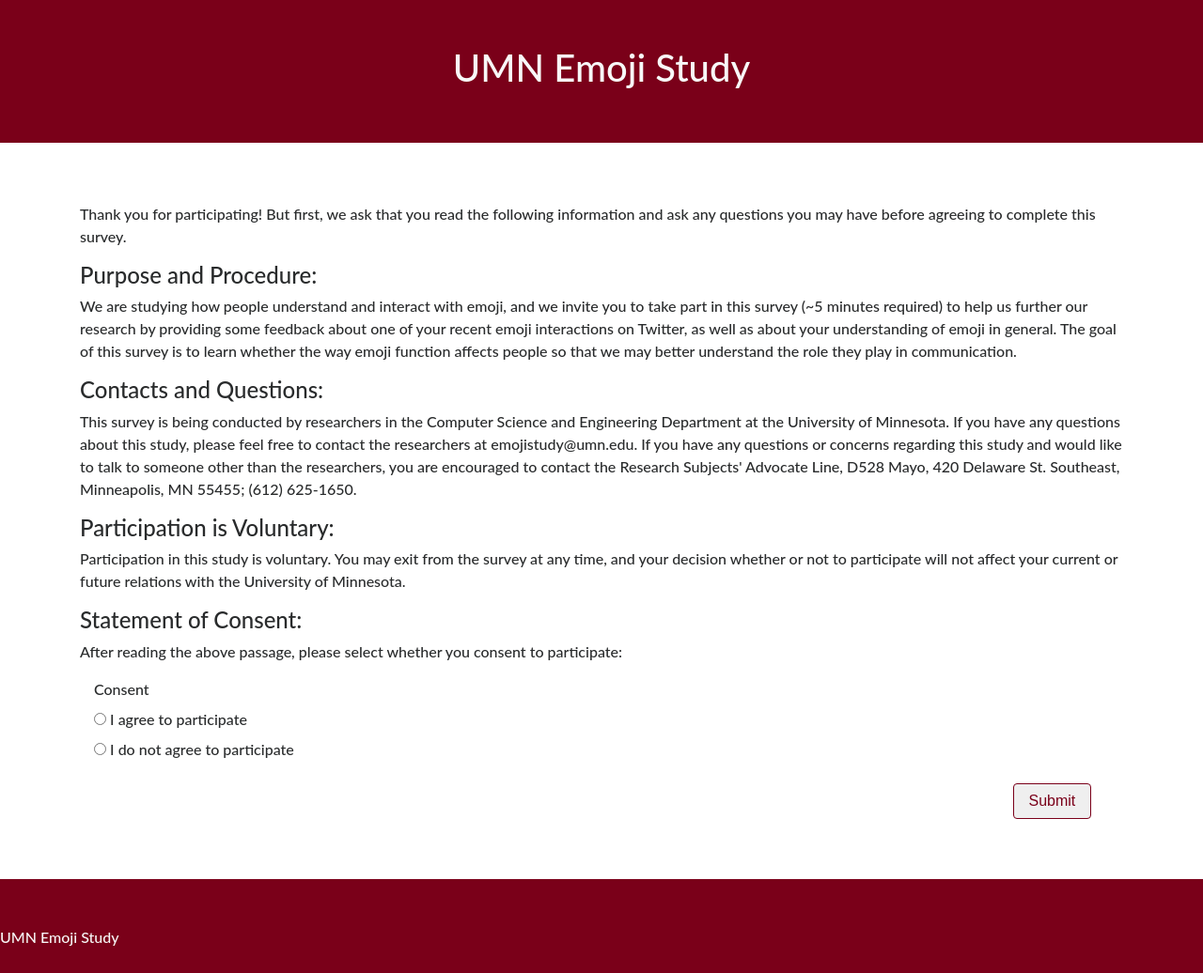
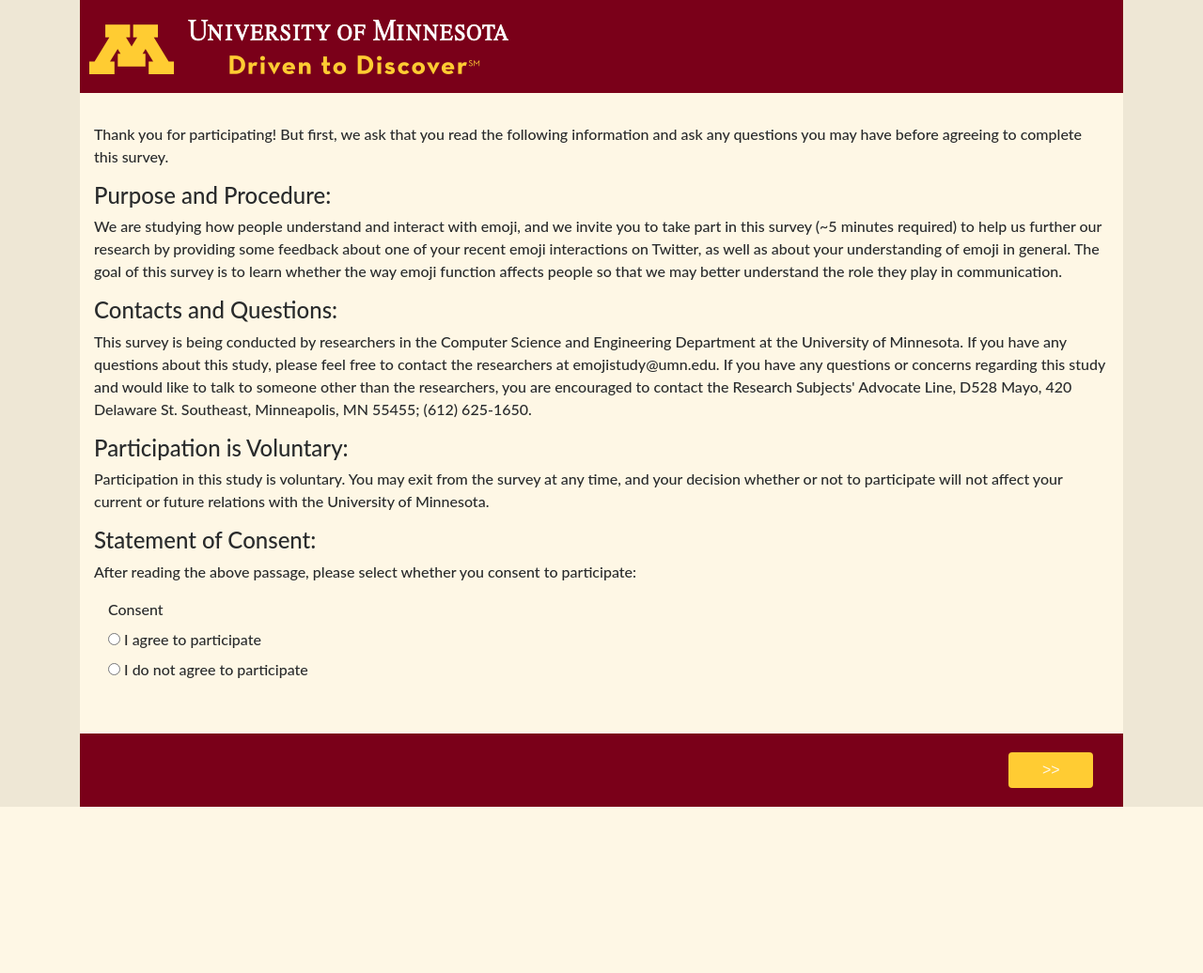
Before and after one commit to hannahmiller515/emoji-study-survey, a Flask app: page /survey/id/1 in a window 1280 px wide. Shown: the whole page at 94% size. After the commit the page ends 859 px from the top, so only its background shows below. Run offline with Flask 2, Linux system fonts and the light colour scheme; parts of the project's set-up code (start-up, migrations or seed data) failed here and were passed over; some libraries are stand-ins or nearby versions.

Commit message:
Favicon and UMN Branding survey

```diff
--- a/app/static/css/style.css
+++ b/app/static/css/style.css
@@ -3,6 +3,11 @@
 body, html {
     width: 100%;
     height: 100%;
+    background: #eee7d5;
+}
+
+.survey-background {
+    background: #fef7e5;
 }
 
 body, h1, h2, h3 {
@@ -14,6 +19,10 @@
     height: auto;
     padding-right: 5px;
     vertical-align: middle;
+}
+
+img {
+    position: relative;
 }
 
 .pad-bottom {
@@ -44,12 +53,6 @@
     margin-left: 20px;
 }
 
-footer {
-    padding: 50px 0;
-    background-color: #7a0019;
-    color: #f8f8f8;
-}
-
 .alert-info {
     width: 50%;
     margin: auto;
@@ -59,26 +62,32 @@
 }
 
 .btn-default {
-    border-color: #7a0019;
-    color: #7a0019;
+    background-color: #ffcc33;
+    width: 90px;
+    color: #fef7e5;
 }
 
 .btn-default:hover {
-    background-color: #7a0019;
-    color: #f8f8f8;
+    background-color: #ffb409;
 }
 
 .intro-header {
-    padding-top: 50px;
-    padding-bottom: 50px;
-    text-align: center;
+    padding-top: 20px;
+    padding-bottom: 20px;
+    padding-left: 10px;
     background-color: #7a0019;
-    color: #f8f8f8;
-    background-size: cover;
+
     height: 100%;
 }
 
-.footer, .push {
+.footer {
+    padding: 20px;
+    background-color: #7a0019;
+    background-size: cover;
+}
+
+.push {
     clear: both;
-    height: 4em;
+    height: 2em;
+    background: #fef7e5;
 }
--- a/app/survey/forms.py
+++ b/app/survey/forms.py
@@ -9,13 +9,13 @@
 class ConsentForm(FlaskForm):
     consent = RadioField(choices=Survey.informed_consent["options"],
                          validators=[InputRequired("Please provide your statement of consent.")])
-    submit = SubmitField('Submit')
+    submit = SubmitField('>>')
 
 class AgeForm(FlaskForm):
     handle = StringField("Twitter Handle", validators=[InputRequired("Please enter your twitter handle.")])
     age = RadioField(choices=Survey.page_one_age["age_options"],
                      validators=[InputRequired("Please select your age.")])
-    submit = SubmitField('Next >>')
+    submit = SubmitField('>>')
 
 class DeviceForm(FlaskForm):
     emoji = RadioField(choices=Survey.page_two_device["emoji_options"],
@@ -31,13 +31,13 @@
     Blackberry_Other = StringField()
     Windows_Other = StringField()
     Other = StringField()
-    submit = SubmitField('Next >>')
+    submit = SubmitField('>>')
 
 class AppearForm(FlaskForm):
     appear = RadioField(choices=Survey.yes_no_options,
                         validators=[InputRequired("Required")])
     appear_explanation = TextAreaField(Survey.explain)
-    submit = SubmitField('Next >>')
+    submit = SubmitField('>>')
 
 class EmojiRoleForm(FlaskForm):
     needs_emoji = RadioField(choices=Survey.page_four_emojirole["likert_options"],
@@ -46,17 +46,17 @@
                               validators=[InputRequired("Required")])
     could_substitute = RadioField(choices=Survey.page_four_emojirole["likert_options"],
                                   validators=[InputRequired("Required")])
-    submit = SubmitField('Next >>')
+    submit = SubmitField('>>')
 
 class ExposeForm(FlaskForm):
     aware = RadioField(choices=Survey.page_five_expose["expose_options"],
                        validators=[InputRequired("Required")])
-    submit = SubmitField('Next >>')
+    submit = SubmitField('>>')
 
 class ExplainForm(FlaskForm):
     describe_reaction = TextAreaField(Survey.page_six_explain["describe_reaction"])
     reaction = StringField(Survey.page_six_explain["reaction"],validators=[InputRequired("Required")])
-    submit = SubmitField('Next >>')
+    submit = SubmitField('>>')
 
 class EvalForm(FlaskForm):
     same_message = RadioField(choices=Survey.page_seven_eval["same_message_options"],
@@ -71,7 +71,7 @@
     edit_tweet = RadioField(choices=Survey.page_seven_eval["edit_tweet_options"],
                             validators=[InputRequired("Required")])
     edit_tweet_other = StringField()
-    submit = SubmitField('Next >>')
+    submit = SubmitField('>>')
 
 class FollowForm(FlaskForm):
     emoji_frequency = RadioField(choices=Survey.page_eight_follow["emoji_frequency_options"],
@@ -83,7 +83,7 @@
     effect_communication = RadioField(choices=Survey.yes_no_options,
                                       validators=[InputRequired("Required")])
     effect_communication_explanation = TextAreaField(Survey.explain)
-    submit = SubmitField('Next >>')
+    submit = SubmitField('>>')
 
 class AudienceForm(FlaskForm):
     audience_description = TextAreaField(Survey.page_nine_audience["audience_description"])
@@ -134,9 +134,9 @@
     Windows_Other_desc = StringField()
     use_on_Other = BooleanField("Other:")
     Other_desc = StringField()
-    submit = SubmitField('Next >>')
+    submit = SubmitField('>>')
 
 class FutureForm(FlaskForm):
     contact_in_future = RadioField(choices=Survey.page_ten_future["future_options"],
                                    validators=[InputRequired("Required")])
-    submit = SubmitField('Submit Survey')
+    submit = SubmitField('>>')
--- a/app/survey/views.py
+++ b/app/survey/views.py
@@ -6,10 +6,6 @@
 from . import survey
 from .forms import ConsentForm,AgeForm,DeviceForm,AppearForm,EmojiRoleForm,ExposeForm,ExplainForm,EvalForm,FollowForm,AudienceForm,FutureForm
 from ..models import Survey
-
-@survey.route('/favicon.ico')
-def favicon():
-    return send_from_directory(os.path.join(survey.root_path, 'static'), 'favicon.ico', mimetype='image/vnd.microsoft.icon')
 
 @survey.route('/')
 def route_to_website():
--- a/app/templates/base.html
+++ b/app/templates/base.html
@@ -11,23 +11,20 @@
 
         <!-- Bootstrap core CSS -->
         <link rel="stylesheet" href="https://maxcdn.bootstrapcdn.com/bootstrap/4.0.0-alpha.6/css/bootstrap.min.css">
+        <link rel="shortcut icon" href="{{ url_for('static', filename='img/favicon.ico') }}">
         <!-- Custom styles for this template -->
         <link href="{{ url_for('static', filename='css/style.css') }}" rel="stylesheet">
     </head>
     <body>
-        <div>
+        <div class="container">
+
             <div class="intro-header">
-                <h1>UMN Emoji Study</h1>
+                <img src="{{ url_for('static', filename='img/UMN-D2D.png') }}">
             </div>
-            <div class="container">
-                <div class="push"></div>
-                {% block body %}
-                {% endblock %}
-                <div class="push"></div>
-            </div>
-            <footer class="footer">
-                <p>UMN Emoji Study</p>
-            </footer>
+
+            <div class="push"></div>
+            {% block body %}
+            {% endblock %}
         </div> <!-- /container -->
     </body>
 </html>
--- a/app/templates/survey/informed_consent.html
+++ b/app/templates/survey/informed_consent.html
@@ -3,7 +3,8 @@
 {% import "bootstrap/wtf.html" as wtf %}
 {% extends "base.html" %}
 {% block body %}
-<div>
+<form class="form form-horizontal survey-background" method="post" role="form">
+    <div class="container">
         <p>{{ informed_consent.intro }}</p>
         <h4>{{ informed_consent.purpose_header }}</h4>
         <p>{{ informed_consent.purpose }}</p>
@@ -14,7 +15,6 @@
         <h4>{{ informed_consent.statement_header }}</h4>
         <p>{{ informed_consent.statement }}</p>
         <div class="container">
-        <form class="form form-horizontal" method="post" role="form">
             {{ form.hidden_tag() }}
 
             <div class="form-group has-danger">
@@ -23,11 +23,13 @@
                     <div class="form-control-feedback">{% for error in form.consent.errors %}* {{ error }}{% endfor %}</div>
                 {% endif %}
             </div>
-
+        </div>
+    </div>
+    <div class="push"></div>
+    <div class="footer">
         <div class="container row justify-content-end">
             <div class="col-1">{{ wtf.form_field(form.submit) }}</div>
         </div>
+    </div>
 </form>
-    </div>
-</div>
 {% endblock %}
```
Also changed, not shown: app/static/img/UMN-D2D.png (added), app/static/img/favicon.ico (added). Lines whose indentation alone changed are shown as unchanged.
